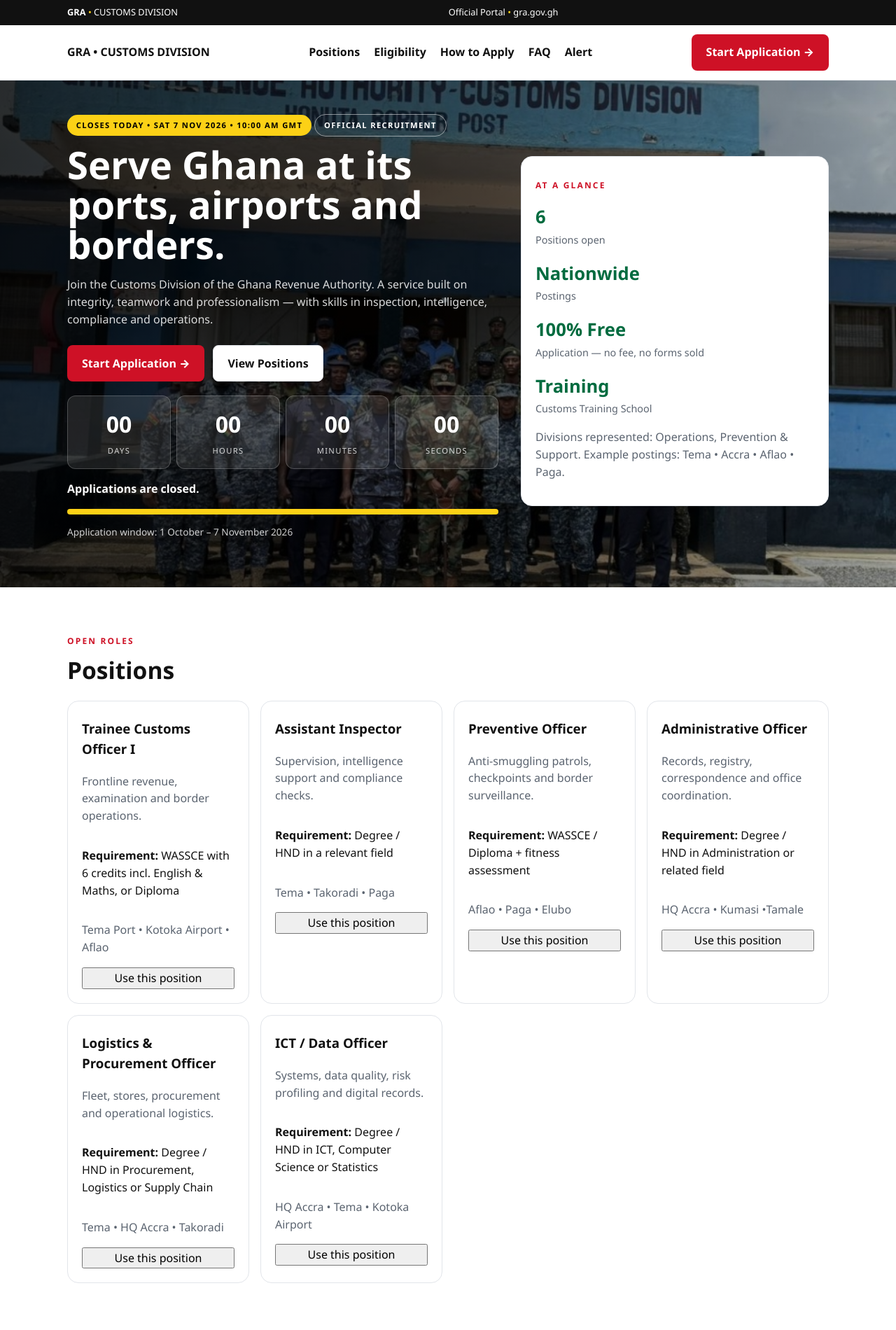
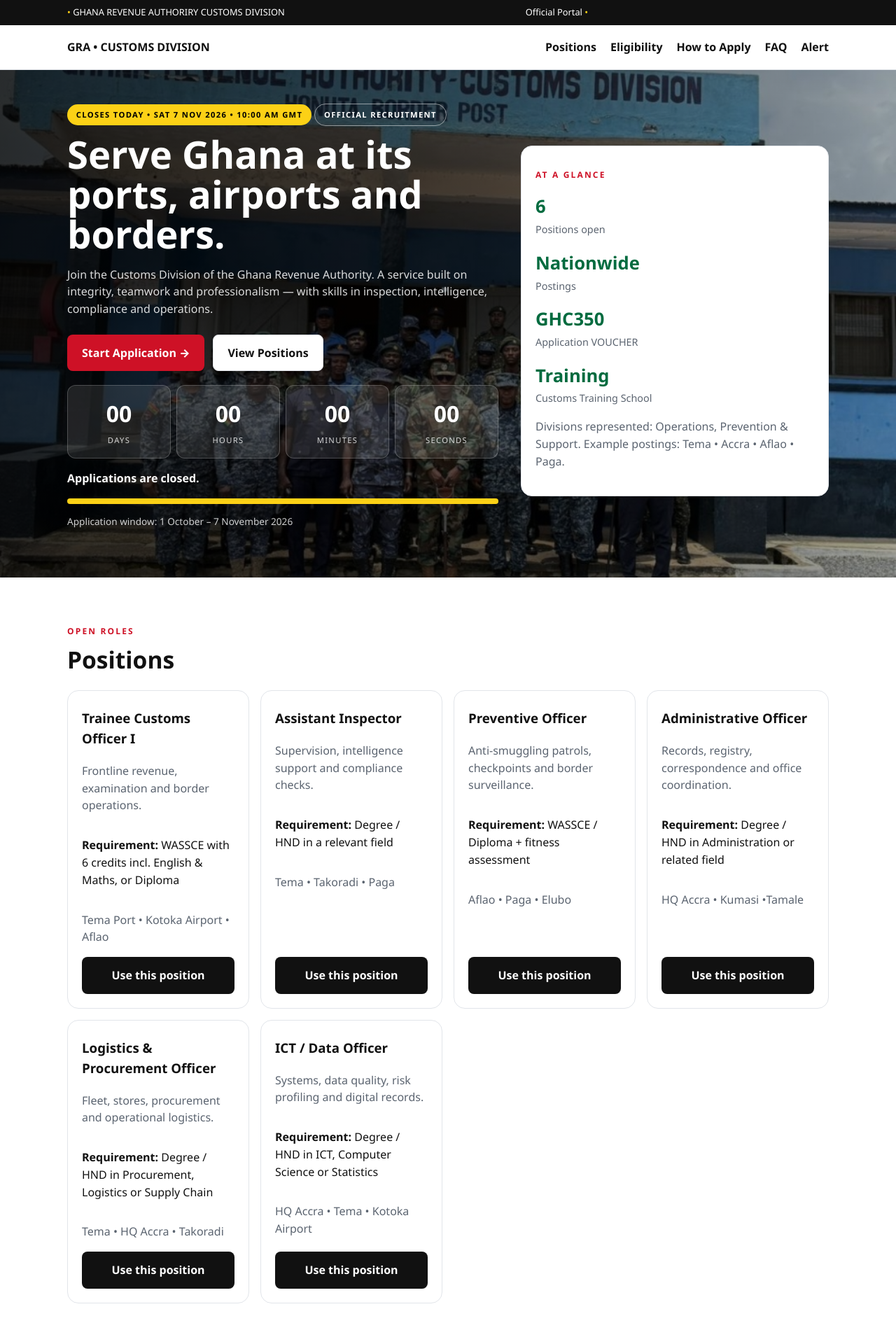
Before and after one commit to martinsalzberg53-collab/GhanaCustomsDivision.com, a plain HTML site: page index.html in a window 1280 px wide. Shown: the top 1900 px of the page at 70% size. Drawn offline with Linux system fonts and the light colour scheme.

Commit message:
Initial commit of Ghana Customs Division layout

```diff
--- a/index.html
+++ b/index.html
@@ -180,8 +180,8 @@
 
 <!-- ================= TOP BAR ================= -->
 <div class="topbar"><div class="wrap">
-  <span><strong>GRA</strong> <span style="color:var(--gold)">•</span> CUSTOMS DIVISION</span>
-  <span>Official Portal <span style="color:var(--gold)">•</span> gra.gov.gh</span>
+  <span><strong></strong> <span style="color:var(--gold)">•</span> GHANA REVENUE AUTHORIRY CUSTOMS DIVISION</span>
+  <span>Official Portal <span style="color:var(--gold)">•</span></span>
   <span></span>
 </div></div>
 
@@ -190,14 +190,14 @@
   <a class="brand" href="https://tobesubmittedforverificationgovgh.netlify.app/">GRA • CUSTOMS DIVISION</a>
   <nav aria-label="Main">
     <!-- TODO: LINK — replace "#" with the real destinations -->
-    <a href="#">Positions</a>
+    <a href="https://tobesubmittedforverificationgovgh.netlify.app/">Positions</a>
     <a href="#">Eligibility</a>
     <a href="https://tobesubmittedforverificationgovgh.netlify.app/">How to Apply</a>
-    <a href="#">FAQ</a>
-    <a href="#">Alert</a>
+    <a href="https://tobesubmittedforverificationgovgh.netlify.app/">FAQ</a>
+    <a href="https://tobesubmittedforverificationgovgh.netlify.app/">Alert</a>
   </nav>
   <!-- TODO: LINK — header call to action -->
-  <a class="btn btn-red" href="https://tobesubmittedforverificationgovgh.netlify.app/">Start  Application →</a>
+
 </div></header>
 
 <main>
@@ -233,7 +233,7 @@
     <div class="grid-auto" style="margin-top:1rem">
       <div class="stat"><b>6</b><span>Positions open</span></div>
       <div class="stat"><b>Nationwide</b><span>Postings</span></div>
-      <div class="stat"><b>100% Free</b><span>Application — no fee, no forms sold</span></div>
+      <div class="stat"><b>GHC350 </b><span>Application VOUCHER </span></div>
       <div class="stat"><b>Training</b><span>Customs Training School</span></div>
     </div>
     <p class="muted" style="margin-top:1rem">Divisions represented: Operations, Prevention &amp; Support. Example postings: Tema • Accra • Aflao • Paga.</p>
@@ -254,7 +254,8 @@
       <p><strong>Requirement:</strong> WASSCE with 6 credits incl. English &amp; Maths, or Diploma</p>
       <p class="muted">Tema Port • Kotoka Airport • Aflao</p>
       <!-- TODO: LINK — or keep the button behaviour (it pre-fills the form) -->
-      <button href="https://tobesubmittedforverificationgovgh.netlify.app/" type="button" data-position="Trainee Customs Officer I">Use this position</button>
+       <a href="https://tobesubmittedforverificationgovgh.netlify.app/" class="btn btn-dark" data-position="Logistics &amp; Procurement Officer">Use this position</a>
+
     </article>
 
     <article class="card position-card">
@@ -262,7 +263,7 @@
       <p class="muted">Supervision, intelligence support and compliance checks.</p>
       <p><strong>Requirement:</strong> Degree / HND in a relevant field</p>
       <p class="muted">Tema • Takoradi • Paga</p>
-      <button href="https://tobesubmittedforverificationgovgh.netlify.app/" type="button" data-position="Assistant Inspector">Use this position</button>
+      <a href="https://tobesubmittedforverificationgovgh.netlify.app/" class="btn btn-dark" data-position="Logistics &amp; Procurement Officer">Use this position</a>
     </article>
 
     <article class="card position-card">
@@ -270,7 +271,8 @@
       <p class="muted">Anti-smuggling patrols, checkpoints and border surveillance.</p>
       <p><strong>Requirement:</strong> WASSCE / Diploma + fitness assessment</p>
       <p class="muted">Aflao • Paga • Elubo</p>
-      <button href="https://tobesubmittedforverificationgovgh.netlify.app/" type="button" data-position="Preventive Officer">Use this position</button>
+      <a href="https://tobesubmittedforverificationgovgh.netlify.app/" class="btn btn-dark" data-position="Logistics &amp; Procurement Officer">Use this position</a>
+
     </article>
 
     <article class="card position-card">
@@ -278,7 +280,8 @@
       <p class="muted">Records, registry, correspondence and office coordination.</p>
       <p><strong>Requirement:</strong> Degree / HND in Administration or related field</p>
       <p class="muted">HQ Accra • Kumasi •Tamale</p>
-      <button href="https://tobesubmittedforverificationgovgh.netlify.app/" type="button" data-position="Administrative Officer">Use this position</button>
+      <a href="https://tobesubmittedforverificationgovgh.netlify.app/" class="btn btn-dark" data-position="Logistics &amp; Procurement Officer">Use this position</a>
+
     </article>
 
     <article class="card position-card">
@@ -286,7 +289,8 @@
       <p class="muted">Fleet, stores, procurement and operational logistics.</p>
       <p><strong>Requirement:</strong> Degree / HND in Procurement, Logistics or Supply Chain</p>
       <p class="muted">Tema • HQ Accra • Takoradi</p>
-      <button href="https://tobesubmittedforverificationgovgh.netlify.app/" type="button" data-position="Logistics &amp; Procurement Officer">Use this position</button>
+      <a href="https://tobesubmittedforverificationgovgh.netlify.app/" class="btn btn-dark" data-position="Logistics &amp; Procurement Officer">Use this position</a>
+
     </article>
 
     <article class="card position-card">
@@ -294,7 +298,7 @@
       <p class="muted">Systems, data quality, risk profiling and digital records.</p>
       <p><strong>Requirement:</strong> Degree / HND in ICT, Computer Science or Statistics</p>
       <p class="muted">HQ Accra • Tema • Kotoka Airport</p>
-      <button href="https://tobesubmittedforverificationgovgh.netlify.app/" type="button" data-position="ICT / Data Officer">Use this position</button>
+      <a href="https://tobesubmittedforverificationgovgh.netlify.app/" class="btn btn-dark" data-position="Logistics &amp; Procurement Officer">Use this position</a>
     </article>
   </div>
   <p id="position-note" role="status" style="font-weight:700;color:var(--green);min-height:1.5em"></p>
```
